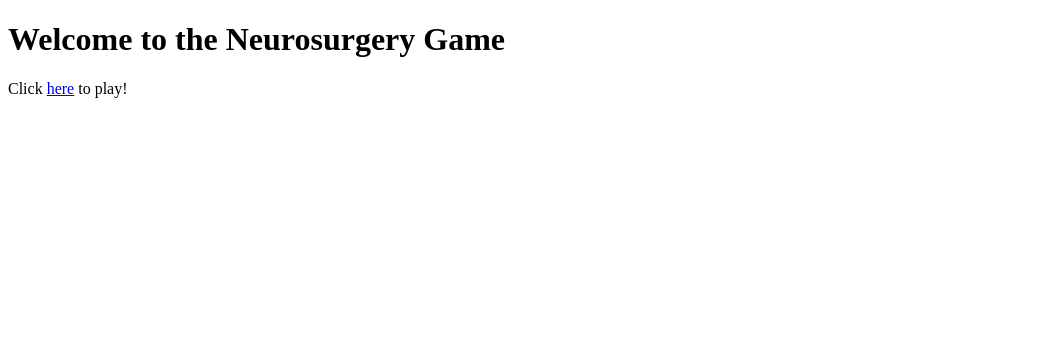
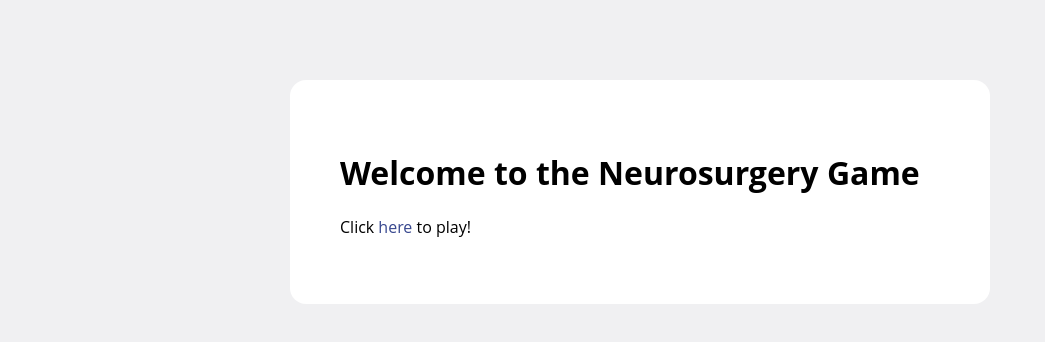
Before and after one commit to lanasta/SeriousGames, a plain HTML site: page MainMenu.html in a window 1280 px wide. Shown: the whole page, without its empty margins (0-1045 px from the left). Drawn offline with Linux system fonts and the light colour scheme.

Commit message:
Update MainMenu.html

```diff
--- a/MainMenu.html
+++ b/MainMenu.html
@@ -2,6 +2,7 @@
 <!doctype html>
 <html>
 <head>
+    <link rel="stylesheet" type="text/css" href="MainMenu.css">
     <title>Cosmic Fire Game</title>
 
     <meta charset="utf-8" />
```
